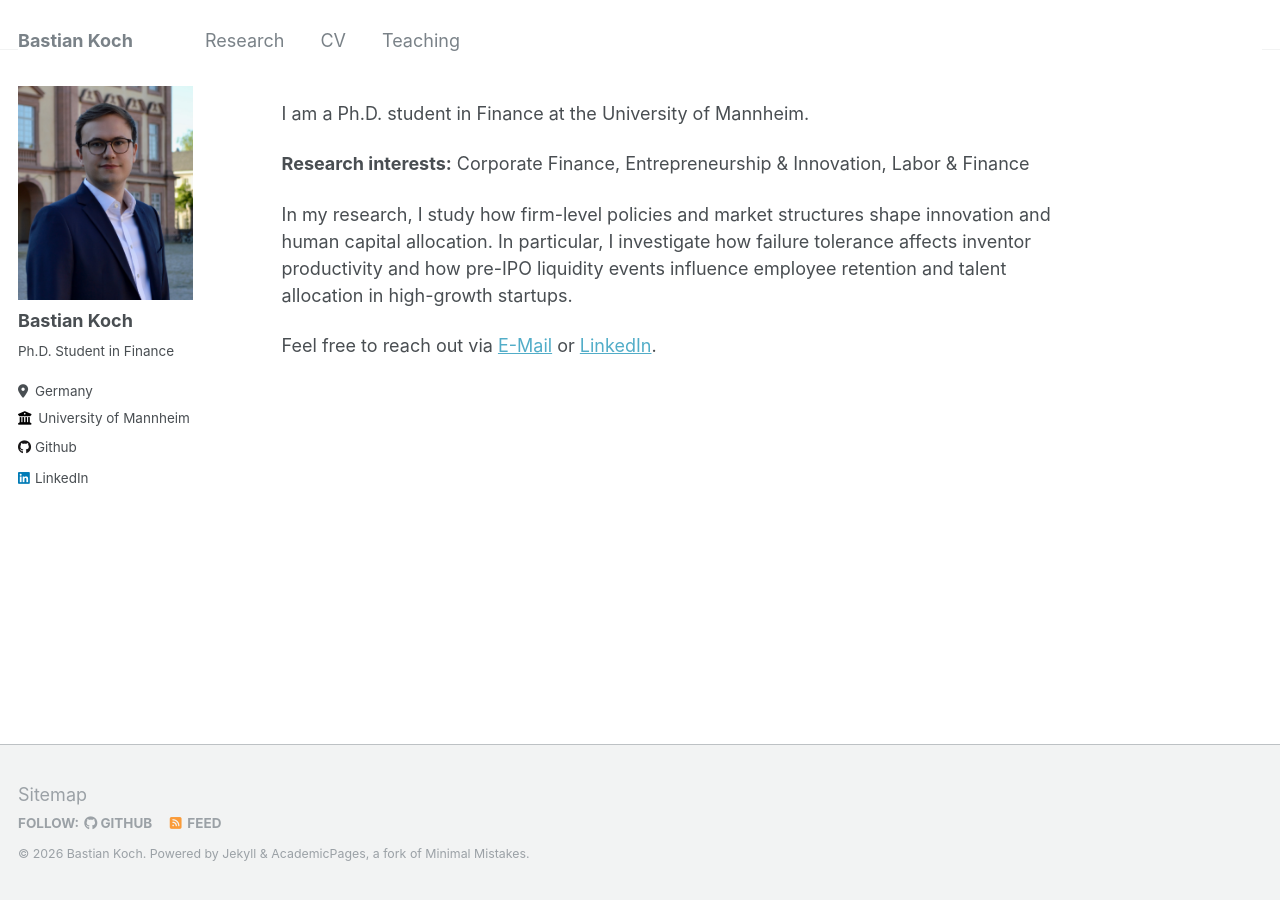
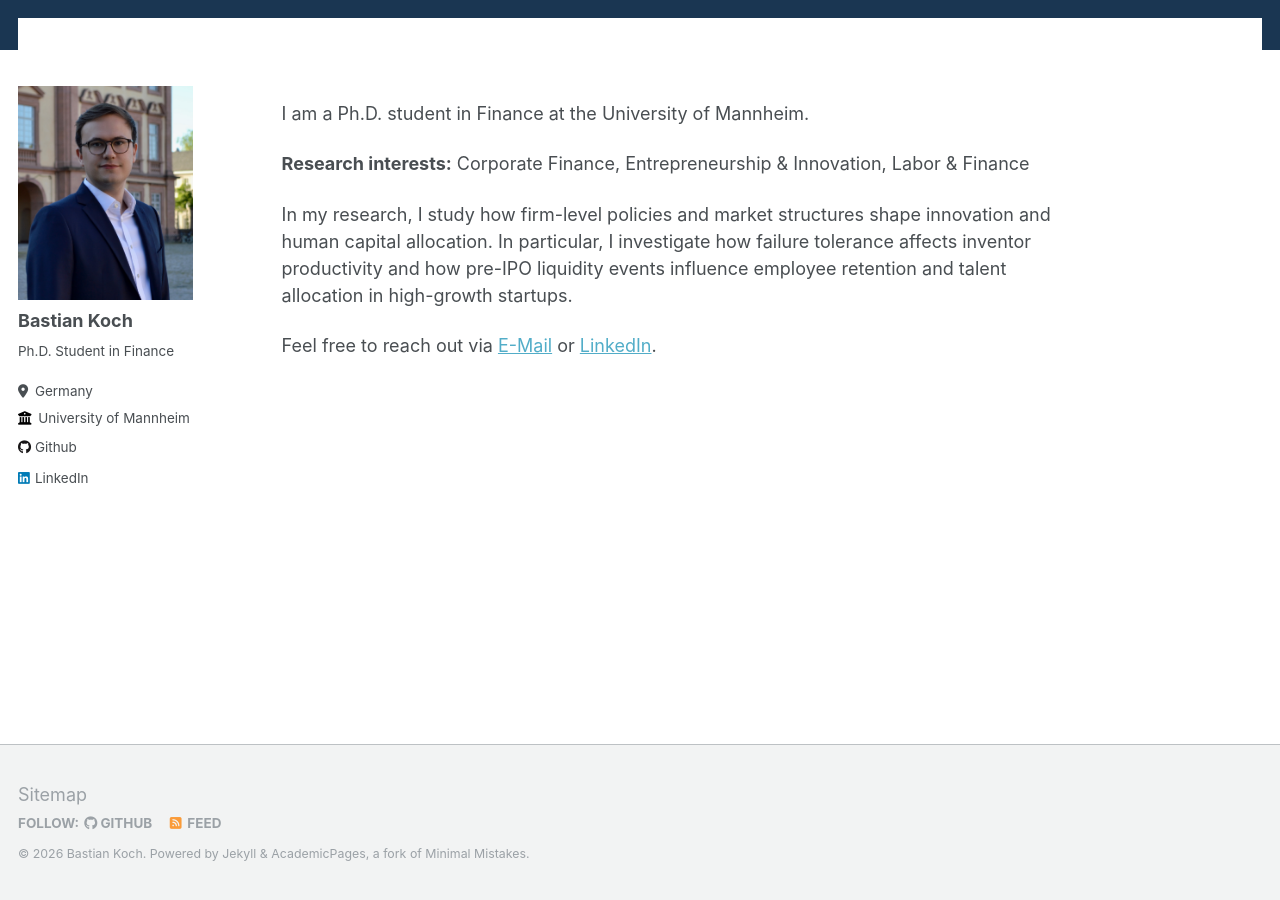
Before and after one commit to BastianKoch/BastianKoch.github.io, a Jekyll site: the page built from _pages/about.md, in a window 1280 px wide. Built offline with Jekyll 4.4.1, drawn with Linux system fonts in a browser that asks for light colours.

Commit message:
Change top bar to dark navy with white text
Co-Authored-By: Claude Sonnet 4.6 <noreply@anthropic.com>

```diff
--- a/_sass/_masthead.scss
+++ b/_sass/_masthead.scss
@@ -4,8 +4,8 @@
 
 .masthead {
   position: fixed;
-  background: white;
-  border-bottom: 1px solid $border-color;
+  background: #1a3652;
+  border-bottom: none;
   height: $masthead-height;
   top: 0;
   width: 100%;
--- a/_sass/_variables.scss
+++ b/_sass/_variables.scss
@@ -99,8 +99,8 @@ $xing-color                 : #006567;
 $link-color                 : $info-color;
 $link-color-hover           : mix(#000, $link-color, 25%);
 $link-color-visited         : mix(#fff, $link-color, 25%);
-$masthead-link-color        : $primary-color;
-$masthead-link-color-hover  : mix(#000, $primary-color, 25%);
+$masthead-link-color        : #ffffff;
+$masthead-link-color-hover  : rgba(255, 255, 255, 0.75);
 
 
 /*
```
